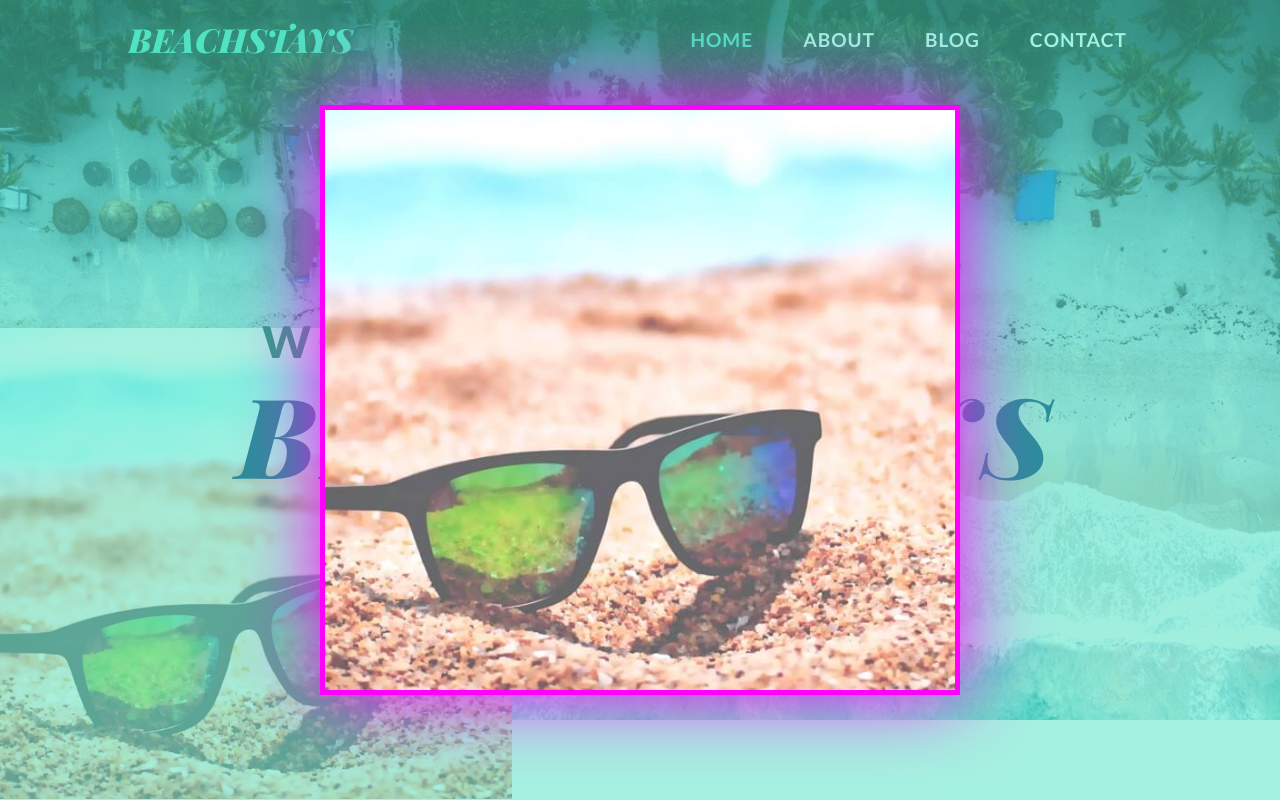
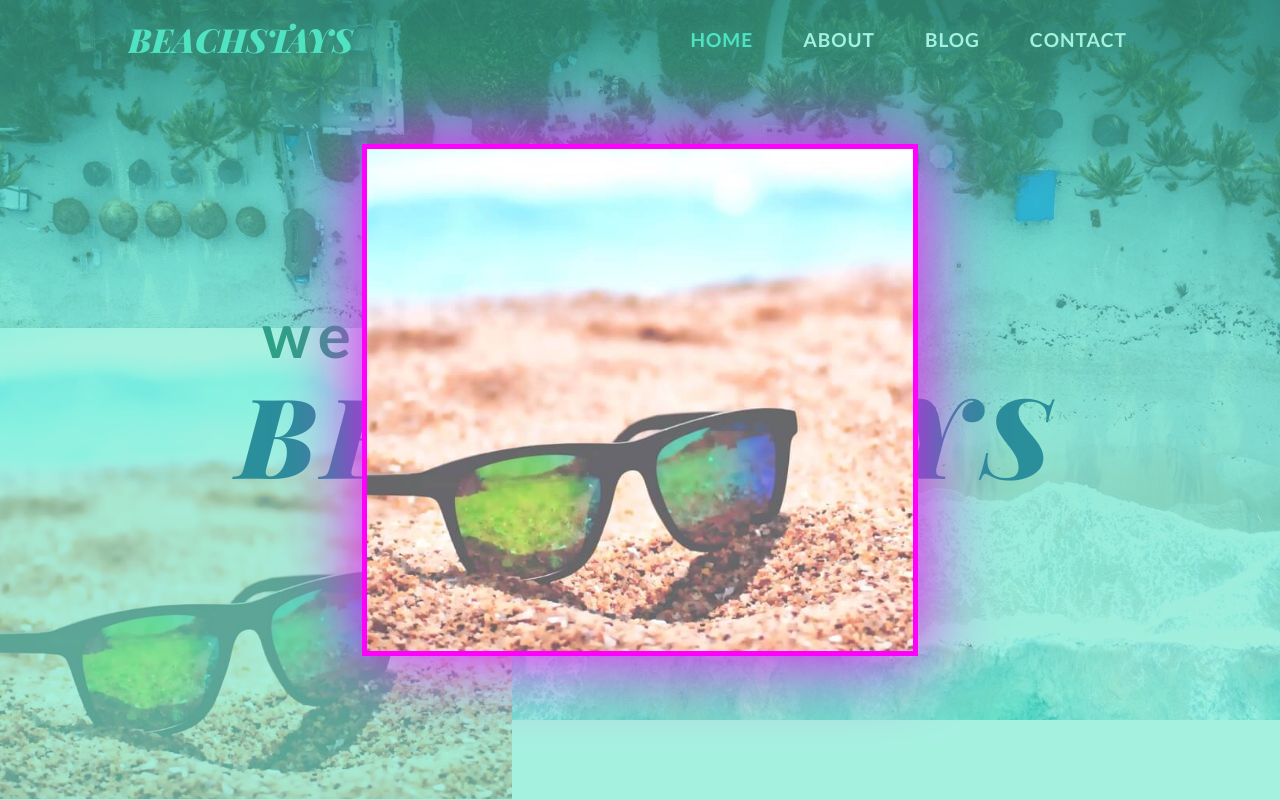
Before and after one commit to RobKlassen/jBoot36-proj1-BeachStay, a plain HTML site: page index.html in a window 1280 px wide. Both pictures are taken after a click on the picture 256 px from the left and 563 px from the top of the page. Shown: the top 800 px of the page. Drawn offline with Linux system fonts and the light colour scheme.

Commit message:
minor adjustments

```diff
--- a/scripts.js
+++ b/scripts.js
@@ -26,58 +26,12 @@ for (i=0; i<overlayImg.length; i++){
 
     overlayImg[i].addEventListener('click', function(){
         let imageSource = image.currentSrc;
-        newOverlay.innerHTML = `<img src="${imageSource}"></img>`
+        newOverlay.innerHTML = `<img src="${imageSource}">`
         newOverlay.classList.add("overlayJSClass");
         body.appendChild(newOverlay);
     });
     newOverlay.addEventListener('click', function(){
         newOverlay.innerHTML = ``;
         this.classList.remove("overlayJSClass");
-        // body.removeChild(newOverlay);
     });
 }
-
-
-
-
-
-
-
-
-
-
-
-
-// for (image of overlayImg){
-//     console.log(image);
-
-//     image.addEventListener('click', function(e){
-//         e.preventDefault();
-//         console.log(image);
-
-//         let imageSource = getCurrentSource(image);
-//         console.log(imageSource);
-
-//         const body = document.querySelector('body');
-
-//         const newOverlay = document.createElement('div');
-
-//         newOverlay.innerHTML = `<img src="${imageSource}"></img>`
-
-//         newOverlay.style.width = "100px";
-//         newOverlay.style.height = "100px";
-
-//         // console.log(newOverlay);
-
-//         body.appendChild(newOverlay);
-//         enlargeImage(image);
-//     });
-// }
-
-
-
-// const overylayBox
-// const overlayBackground
-// const imgClick = function(){
-
-// }
--- a/styles/sass/_JStyle.scss
+++ b/styles/sass/_JStyle.scss
@@ -12,7 +12,7 @@
     align-items: center;
 
     img{
-        width:50vw;
+        height:40vw;
         filter: drop-shadow(0 0 40px fuchsia);
         border:solid fuchsia 5px;
     }
```
Also changed, not shown: styles/style.css.
